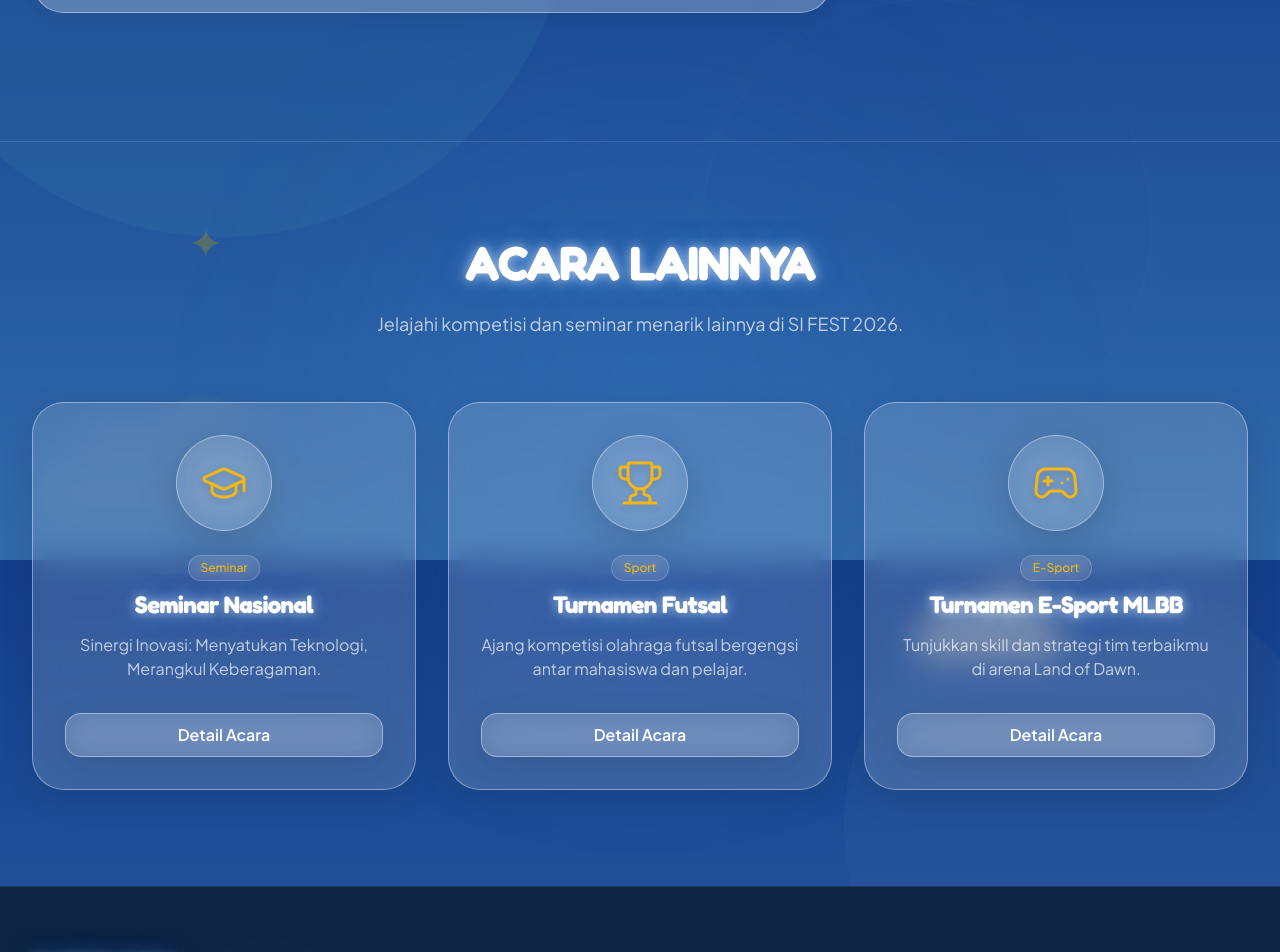
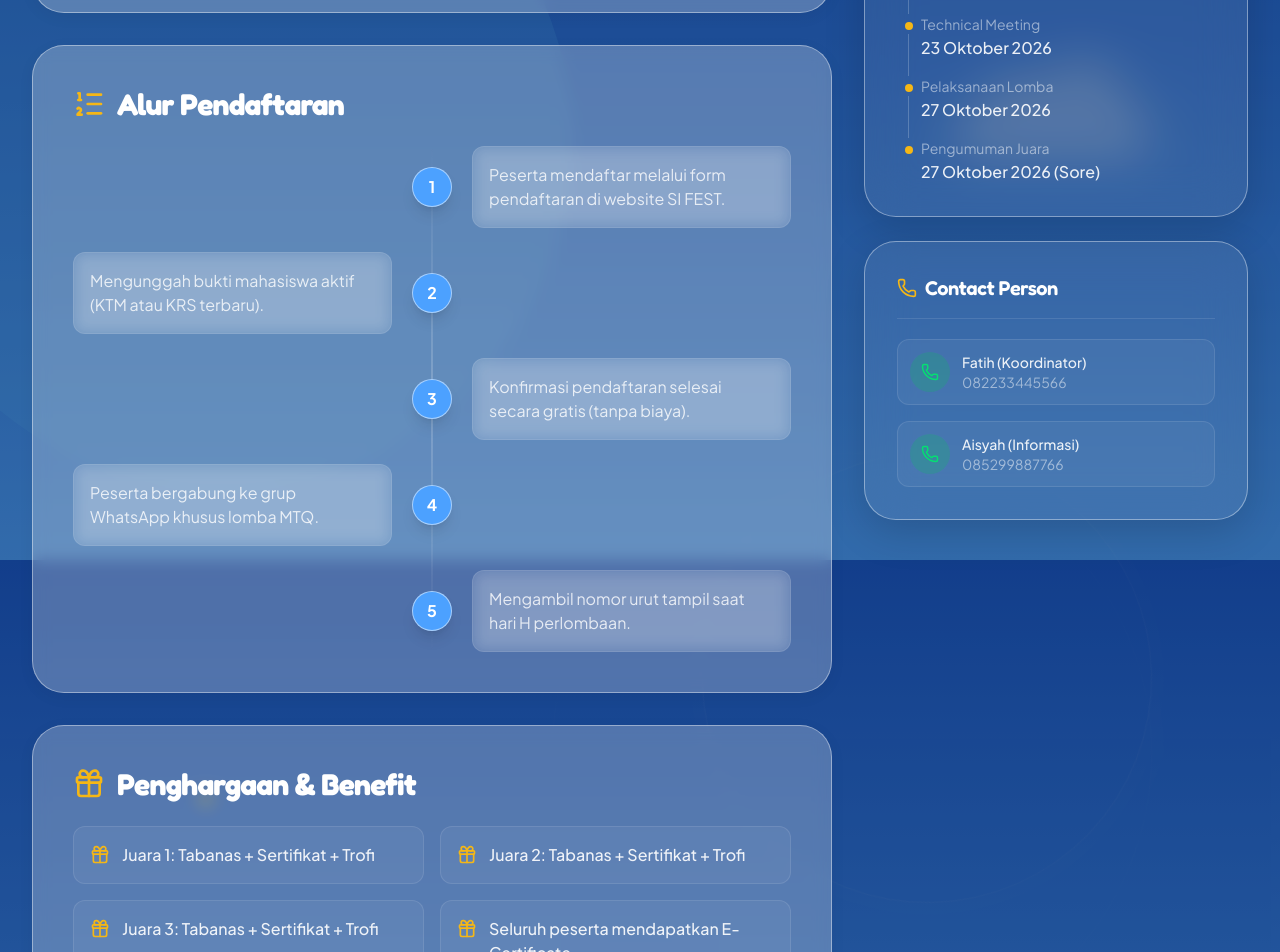
Before and after one commit to Tadaimaaaa/sifest-official, a Next.js app: page /events/lomba-keagamaan in a window 1280 px wide. Shown: the part 1040-1992 px from the top of the page. Built offline with nearby package versions, Linux system fonts and the light colour scheme.

Commit message:
feat(events): add registration flow, timeline, benefits and contacts to event info

```diff
--- a/components/events/EventInfo.tsx
+++ b/components/events/EventInfo.tsx
@@ -1,6 +1,6 @@
 import { EventData } from "@/data/events";
 import { GlassCard } from "@/components/ui/GlassCard";
-import { Calendar, Clock, MapPin, Tag, CheckCircle2 } from "lucide-react";
+import { Calendar, Clock, MapPin, Tag, CheckCircle2, ListOrdered, Hourglass, Gift, Phone } from "lucide-react";
 import React from "react";
 
 export function EventInfo({ event }: { event: EventData }) {
@@ -37,6 +37,45 @@ export function EventInfo({ event }: { event: EventData }) {
             </div>
           )}
         </GlassCard>
+        {/* Registration Flow */}
+        {event.registrationFlow && event.registrationFlow.length > 0 && (
+          <GlassCard variant="light" className="p-8 md:p-10 mt-8">
+            <h2 className="font-heading text-3xl font-bold text-white mb-6 flex items-center gap-3">
+              <ListOrdered className="text-brand-accent" size={32} />
+              Alur Pendaftaran
+            </h2>
+            <div className="space-y-6 relative before:absolute before:inset-0 before:ml-5 before:-translate-x-px md:before:mx-auto md:before:translate-x-0 before:h-full before:w-0.5 before:bg-gradient-to-b before:from-transparent before:via-white/20 before:to-transparent">
+              {event.registrationFlow.map((step, i) => (
+                <div key={i} className="relative flex items-center justify-between md:justify-normal md:odd:flex-row-reverse group is-active">
+                  <div className="flex items-center justify-center w-10 h-10 rounded-full border border-white/50 bg-brand-primary text-white font-bold shrink-0 md:order-1 md:group-odd:-translate-x-1/2 md:group-even:translate-x-1/2 shadow-lg z-10">
+                    {i + 1}
+                  </div>
+                  <div className="w-[calc(100%-4rem)] md:w-[calc(50%-2.5rem)] p-4 rounded-xl bg-white/5 border border-white/10 backdrop-blur-sm">
+                    <p className="text-white/80">{step}</p>
+                  </div>
+                </div>
+              ))}
+            </div>
+          </GlassCard>
+        )}
+
+        {/* Benefits */}
+        {event.benefits && event.benefits.length > 0 && (
+          <GlassCard variant="light" className="p-8 md:p-10 mt-8">
+            <h2 className="font-heading text-3xl font-bold text-white mb-6 flex items-center gap-3">
+              <Gift className="text-brand-accent" size={32} />
+              Penghargaan & Benefit
+            </h2>
+            <div className="grid grid-cols-1 sm:grid-cols-2 gap-4">
+              {event.benefits.map((benefit, i) => (
+                <div key={i} className="flex items-start gap-3 p-4 rounded-xl bg-white/5 border border-white/10">
+                  <Gift className="text-brand-accent shrink-0 mt-0.5" size={20} />
+                  <span className="text-white/90 font-medium">{benefit}</span>
+                </div>
+              ))}
+            </div>
+          </GlassCard>
+        )}
       </div>
 
       {/* Info Sidebar */}
@@ -94,6 +133,47 @@ export function EventInfo({ event }: { event: EventData }) {
             </div>
           </div>
         </GlassCard>
+
+        {/* Timeline */}
+        {event.timeline && event.timeline.length > 0 && (
+          <GlassCard variant="strong" className="p-6 md:p-8">
+            <h3 className="font-heading text-xl font-semibold text-white mb-5 flex items-center gap-2 border-b border-white/10 pb-4">
+              <Hourglass className="text-brand-accent" size={20} />
+              Timeline Acara
+            </h3>
+            <div className="space-y-4">
+              {event.timeline.map((item, i) => (
+                <div key={i} className="relative pl-6 before:absolute before:left-2 before:top-2 before:w-2 before:h-2 before:bg-brand-accent before:rounded-full after:absolute after:left-[11px] after:top-5 after:bottom-[-16px] after:w-px after:bg-white/20 last:after:hidden">
+                  <p className="text-sm text-white/50 mb-0.5">{item.title}</p>
+                  <p className="text-white/90 font-medium">{item.date}</p>
+                </div>
+              ))}
+            </div>
+          </GlassCard>
+        )}
+
+        {/* Contacts */}
+        {event.contacts && event.contacts.length > 0 && (
+          <GlassCard variant="strong" className="p-6 md:p-8">
+            <h3 className="font-heading text-xl font-semibold text-white mb-5 flex items-center gap-2 border-b border-white/10 pb-4">
+              <Phone className="text-brand-accent" size={20} />
+              Contact Person
+            </h3>
+            <div className="space-y-4">
+              {event.contacts.map((contact, i) => (
+                <a key={i} href={`https://wa.me/${contact.phone.replace(/^0/, '62')}`} target="_blank" rel="noopener noreferrer" className="flex items-center gap-3 p-3 rounded-xl bg-white/5 border border-white/10 hover:bg-white/10 transition-colors group">
+                  <div className="w-10 h-10 rounded-full bg-green-500/20 text-green-400 flex items-center justify-center shrink-0 group-hover:scale-110 transition-transform">
+                    <Phone size={18} />
+                  </div>
+                  <div>
+                    <p className="text-white/90 font-medium text-sm">{contact.name}</p>
+                    <p className="text-sm text-white/50">{contact.phone}</p>
+                  </div>
+                </a>
+              ))}
+            </div>
+          </GlassCard>
+        )}
       </div>
     </div>
   );
--- a/data/events.ts
+++ b/data/events.ts
@@ -15,6 +15,10 @@ export interface EventData {
   location?: string;
   price?: string;
   requirements?: string[];
+  registrationFlow?: string[];
+  timeline?: { title: string; date: string }[];
+  benefits?: string[];
+  contacts?: { name: string; phone: string }[];
 }
 
 export const OFFICIAL_EVENTS: EventData[] = [
@@ -36,6 +40,29 @@ export const OFFICIAL_EVENTS: EventData[] = [
       "Wajib membawa E-Ticket (QR Code) saat registrasi ulang",
       "Mengenakan pakaian bebas, rapi, dan sopan (bersepatu)",
       "Mendapatkan e-certificate dan snack box"
+    ],
+    registrationFlow: [
+      "Peserta membuat akun dan login di website resmi SI FEST.",
+      "Mengisi formulir pendaftaran pada halaman event Seminar.",
+      "Menyelesaikan pembayaran tiket melalui sistem terintegrasi (Duitku) atau manual.",
+      "Mendapatkan E-Ticket (QR Code) di dashboard akun.",
+      "Bergabung ke Grup WhatsApp peserta melalui tautan yang disediakan."
+    ],
+    timeline: [
+      { title: "Pendaftaran Gelombang 1", date: "1 - 30 Agustus 2026" },
+      { title: "Pendaftaran Gelombang 2", date: "1 - 30 September 2026" },
+      { title: "Open Gate & Registrasi", date: "26 Oktober 2026 (07:00 WIB)" },
+      { title: "Pelaksanaan Seminar", date: "26 Oktober 2026 (08:00 WIB)" }
+    ],
+    benefits: [
+      "E-Certificate Tingkat Nasional",
+      "Seminar Kit & Snack Box",
+      "Doorprize Menarik",
+      "Relasi & Ilmu Bermanfaat"
+    ],
+    contacts: [
+      { name: "Budi (Pendaftaran)", phone: "081234567890" },
+      { name: "Ani (Informasi Acara)", phone: "082198765432" }
     ]
   },
   {
@@ -55,6 +82,29 @@ export const OFFICIAL_EVENTS: EventData[] = [
       "Pemain wajib melampirkan Kartu Tanda Mahasiswa (KTM) atau Kartu Pelajar yang aktif",
       "Setiap tim wajib mengikuti Technical Meeting sebelum pertandingan",
       "Melunasi biaya pendaftaran sebelum tenggat waktu"
+    ],
+    registrationFlow: [
+      "Perwakilan tim (Ketua/Manajer) mendaftar akun di website SI FEST.",
+      "Mendaftarkan anggota tim dan mengunggah dokumen persyaratan (KTM/Kartu Pelajar).",
+      "Melakukan pembayaran biaya pendaftaran tim.",
+      "Panitia memverifikasi dokumen dan pembayaran.",
+      "Tim yang lolos verifikasi akan diundang ke grup WhatsApp resmi."
+    ],
+    timeline: [
+      { title: "Pendaftaran", date: "1 Agustus - 10 Oktober 2026" },
+      { title: "Technical Meeting", date: "14 Oktober 2026" },
+      { title: "Babak Penyisihan", date: "27 Oktober 2026" },
+      { title: "Semifinal & Final", date: "28 Oktober 2026" }
+    ],
+    benefits: [
+      "Juara 1: Uang Tunai + Trofi + Sertifikat",
+      "Juara 2: Uang Tunai + Trofi + Sertifikat",
+      "Juara 3: Uang Tunai + Trofi + Sertifikat",
+      "Top Scorer: Plakat + Sertifikat"
+    ],
+    contacts: [
+      { name: "Doni (Pertandingan)", phone: "085211223344" },
+      { name: "Siti (Registrasi)", phone: "081399887766" }
     ]
   },
   {
@@ -73,6 +123,29 @@ export const OFFICIAL_EVENTS: EventData[] = [
       "Akun Mobile Legends minimal level 20 dan memiliki setidaknya 15 hero",
       "Wajib menggunakan device dan koneksi internet masing-masing peserta",
       "Dilarang keras menggunakan program ilegal, cheat, atau eksploitasi bug"
+    ],
+    registrationFlow: [
+      "Ketua tim membuat akun dan mendaftarkan skuad di website SI FEST.",
+      "Mengisi ID Server dan Nickname masing-masing pemain dengan benar.",
+      "Membayar biaya registrasi secara online.",
+      "Masuk ke grup WhatsApp peserta melalui tautan yang dikirimkan.",
+      "Menunggu jadwal drawing dan bracket dari panitia."
+    ],
+    timeline: [
+      { title: "Pendaftaran", date: "1 Agustus - 15 Oktober 2026" },
+      { title: "Technical Meeting & Drawing", date: "20 Oktober 2026" },
+      { title: "Babak Kualifikasi (Online)", date: "22 - 24 Oktober 2026" },
+      { title: "Grand Final (Offline)", date: "29 Oktober 2026" }
+    ],
+    benefits: [
+      "Prize Pool: Rp 5.000.000,-",
+      "Juara 1: Uang Tunai + E-Certificate",
+      "Juara 2 & 3: Uang Tunai + E-Certificate",
+      "MVP Player: In-game Diamonds"
+    ],
+    contacts: [
+      { name: "Raka (Turnamen)", phone: "089512345678" },
+      { name: "Dinda (Admin)", phone: "087711223344" }
     ]
   },
   {
@@ -92,6 +165,29 @@ export const OFFICIAL_EVENTS: EventData[] = [
       "Peserta wajib mengenakan pakaian muslim/muslimah yang rapi dan sopan",
       "Membawa perlengkapan ibadah dan Al-Qur'an masing-masing",
       "Hadir 30 menit sebelum perlombaan dimulai"
+    ],
+    registrationFlow: [
+      "Peserta mendaftar melalui form pendaftaran di website SI FEST.",
+      "Mengunggah bukti mahasiswa aktif (KTM atau KRS terbaru).",
+      "Konfirmasi pendaftaran selesai secara gratis (tanpa biaya).",
+      "Peserta bergabung ke grup WhatsApp khusus lomba MTQ.",
+      "Mengambil nomor urut tampil saat hari H perlombaan."
+    ],
+    timeline: [
+      { title: "Pendaftaran", date: "1 September - 20 Oktober 2026" },
+      { title: "Technical Meeting", date: "23 Oktober 2026" },
+      { title: "Pelaksanaan Lomba", date: "27 Oktober 2026" },
+      { title: "Pengumuman Juara", date: "27 Oktober 2026 (Sore)" }
+    ],
+    benefits: [
+      "Juara 1: Tabanas + Sertifikat + Trofi",
+      "Juara 2: Tabanas + Sertifikat + Trofi",
+      "Juara 3: Tabanas + Sertifikat + Trofi",
+      "Seluruh peserta mendapatkan E-Certificate"
+    ],
+    contacts: [
+      { name: "Fatih (Koordinator)", phone: "082233445566" },
+      { name: "Aisyah (Informasi)", phone: "085299887766" }
     ]
   },
   {
@@ -111,6 +207,29 @@ export const OFFICIAL_EVENTS: EventData[] = [
       "Setiap tenant wajib menjaga kebersihan area masing-masing",
       "Dilarang menjual produk yang melanggar norma, hukum, atau berbahaya",
       "Mematuhi seluruh tata tertib yang ditetapkan oleh panitia SI FEST"
+    ],
+    registrationFlow: [
+      "Calon tenant mengisi formulir pengajuan di website SI FEST.",
+      "Melampirkan katalog produk atau menu yang akan dijual.",
+      "Panitia melakukan kurasi dan seleksi tenant.",
+      "Tenant yang lolos membayar biaya sewa stand.",
+      "Mengikuti pengarahan (briefing) loading barang sebelum acara."
+    ],
+    timeline: [
+      { title: "Pendaftaran & Kurasi", date: "1 - 15 Oktober 2026" },
+      { title: "Pengumuman Lolos", date: "17 Oktober 2026" },
+      { title: "Technical Meeting Tenant", date: "20 Oktober 2026" },
+      { title: "Pelaksanaan Bazaar", date: "26 - 30 Oktober 2026" }
+    ],
+    benefits: [
+      "Fasilitas Stand (Meja & Kursi)",
+      "Akses Listrik & Kebersihan Area",
+      "Promosi di Media Sosial SI FEST",
+      "Sertifikat Partisipasi Tenant"
+    ],
+    contacts: [
+      { name: "Rina (Tenant Relation)", phone: "081244556677" },
+      { name: "Kevin (Operasional)", phone: "085233445566" }
     ]
   },
 ];
```
